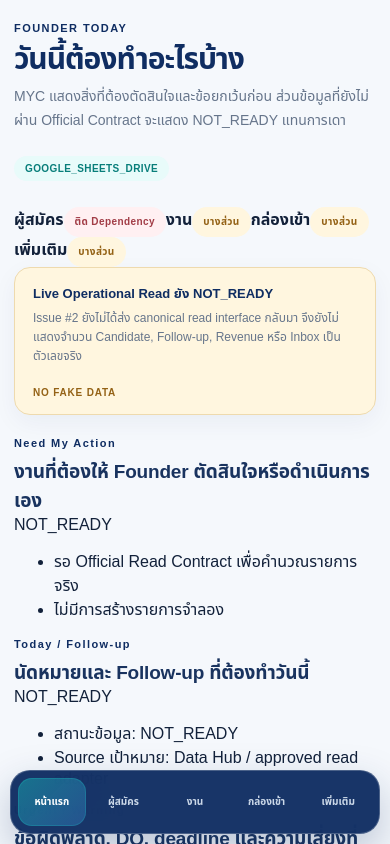
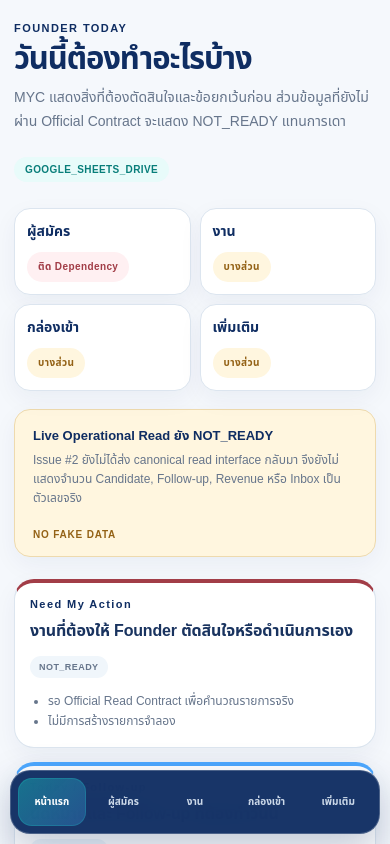
Before and after one commit to jompol-srisaman/MeYou-Connect, a Next.js app: page / in a window 390 px wide. Shown: the top 844 px of the page. Built offline with nearby package versions, Linux system fonts and the light colour scheme.

Commit message:
style(pwa): finish Founder mobile-first interaction styles

```diff
--- a/app/pwa.css
+++ b/app/pwa.css
@@ -1,11 +1,161 @@
-.mobile-bottom-nav {
-  display: none;
+.quick-grid {
+  display: grid;
+  grid-template-columns: repeat(4, minmax(0, 1fr));
+  gap: 12px;
+  margin-bottom: 18px;
+}
+.quick-link,
+.more-card {
+  display: flex;
+  align-items: center;
+  justify-content: space-between;
+  gap: 10px;
+  min-height: 76px;
+  padding: 14px;
+  border: 1px solid var(--line);
+  border-radius: var(--radius-md);
+  background: var(--surface);
+  box-shadow: var(--shadow-soft);
+}
+.quick-link strong,
+.more-card strong { color: var(--myc-navy); font-size: 14px; }
+
+.founder-lane-grid {
+  display: grid;
+  grid-template-columns: repeat(2, minmax(0, 1fr));
+  gap: 14px;
+  margin-bottom: 18px;
+}
+.action-lane {
+  padding: 18px;
+  border: 1px solid var(--line);
+  border-radius: var(--radius-lg);
+  background: var(--surface);
+  box-shadow: var(--shadow-soft);
+}
+.action-lane-danger { border-top: 4px solid var(--danger); }
+.action-lane-warning { border-top: 4px solid var(--warn); }
+.action-lane-brand { border-top: 4px solid var(--myc-sky); }
+.action-lane-success { border-top: 4px solid var(--myc-teal); }
+.action-lane-head { display: flex; justify-content: space-between; gap: 14px; align-items: flex-start; }
+.action-lane h2 { font-size: 16px; line-height: 1.45; }
+.state-chip {
+  display: inline-flex;
+  align-items: center;
+  border-radius: 999px;
+  padding: 6px 9px;
+  background: var(--surface-soft);
+  color: var(--muted);
+  font-size: 9px;
+  font-weight: 800;
+  letter-spacing: .05em;
+  white-space: nowrap;
+}
+.compact-list { margin: 14px 0 0; padding-left: 18px; color: var(--muted); font-size: 12px; line-height: 1.65; }
+.safe-boundary-panel { background: linear-gradient(180deg, var(--sky-soft), var(--surface)); }
+
+.workspace-status-card,
+.next-step-card {
+  display: flex;
+  align-items: center;
+  justify-content: space-between;
+  gap: 16px;
+  margin-bottom: 16px;
+  padding: 16px 18px;
+  border: 1px solid var(--line);
+  border-radius: var(--radius-md);
+  background: var(--surface);
+  box-shadow: var(--shadow-soft);
+}
+.workspace-status-card strong { display: block; margin-top: 5px; color: var(--myc-navy); font-size: 18px; }
+.workspace-status-card p { margin-top: 4px; color: var(--muted); font-size: 11px; }
+.workspace-status-label,
+.next-step-card span { color: var(--muted); font-size: 10px; font-weight: 700; text-transform: uppercase; letter-spacing: .05em; }
+.next-step-card strong { display: block; margin-top: 6px; color: var(--myc-navy); font-size: 13px; line-height: 1.5; }
+.workspace-grid { display: grid; grid-template-columns: repeat(2, minmax(0, 1fr)); gap: 16px; margin-bottom: 16px; }
+.workspace-panel { min-height: 100%; }
+.boundary-panel { background: linear-gradient(180deg, var(--surface), var(--surface-soft)); }
+.secondary-button {
+  display: inline-flex;
+  align-items: center;
+  justify-content: center;
+  min-height: 42px;
+  padding: 9px 13px;
+  border-radius: var(--radius-sm);
+  background: var(--myc-navy);
+  color: var(--myc-white);
+  font-size: 12px;
+  font-weight: 800;
+  white-space: nowrap;
+}
+.more-grid { display: grid; grid-template-columns: repeat(3, minmax(0, 1fr)); gap: 12px; margin-bottom: 18px; }
+.more-card p { margin-top: 5px; color: var(--muted); font-size: 11px; }
+.future-panel { margin-bottom: 20px; }
+.future-module-list { margin-top: 12px; }
+.future-module-row { display: flex; align-items: center; justify-content: space-between; gap: 14px; padding: 13px 0; border-top: 1px solid var(--line); }
+.future-module-row:first-child { border-top: 0; }
+.future-module-row strong { color: var(--myc-navy); font-size: 13px; }
+.future-module-row p { margin-top: 3px; color: var(--muted); font-size: 10px; overflow-wrap: anywhere; }
+
+.offline-banner,
+.pwa-update-banner {
+  position: sticky;
+  top: 10px;
+  z-index: 950;
+  display: flex;
+  align-items: center;
+  justify-content: space-between;
+  gap: 12px;
+  margin: 0 auto 14px;
+  max-width: 720px;
+  padding: 11px 13px;
+  border-radius: var(--radius-md);
+  background: var(--myc-navy);
+  color: var(--myc-white);
+  box-shadow: var(--shadow);
+  font-size: 12px;
+}
+.offline-banner strong { color: var(--myc-teal); }
+.offline-banner span { opacity: .9; }
+.pwa-update-banner {
+  position: fixed;
+  left: 16px;
+  right: 16px;
+  bottom: calc(86px + env(safe-area-inset-bottom));
+  top: auto;
+  z-index: 1000;
+}
+.pwa-update-banner strong { display: block; color: var(--myc-white); }
+.pwa-update-banner span { display: block; margin-top: 3px; color: #cbd8e8; font-size: 10px; }
+.pwa-update-banner button {
+  border: 0;
+  border-radius: var(--radius-sm);
+  padding: 9px 12px;
+  background: var(--myc-teal);
+  color: var(--myc-navy);
+  font-weight: 800;
+  cursor: pointer;
+}
+
+.mobile-bottom-nav { display: none; }
+
+@media (max-width: 980px) {
+  .quick-grid { grid-template-columns: repeat(2, minmax(0, 1fr)); }
+  .workspace-grid, .founder-lane-grid { grid-template-columns: 1fr; }
+  .more-grid { grid-template-columns: 1fr 1fr; }
 }
 
 @media (max-width: 680px) {
-  .main-area {
-    padding-bottom: calc(96px + env(safe-area-inset-bottom));
-  }
+  .main-area { padding-bottom: calc(96px + env(safe-area-inset-bottom)); }
+  .founder-header h1 { font-size: 31px; }
+  .compact-page-header h1 { font-size: 30px; }
+  .quick-grid { grid-template-columns: 1fr 1fr; gap: 9px; }
+  .quick-link { min-height: 68px; padding: 12px; flex-direction: column; align-items: flex-start; }
+  .action-lane { padding: 15px; }
+  .action-lane-head { flex-direction: column; }
+  .workspace-status-card, .next-step-card { align-items: flex-start; flex-direction: column; }
+  .more-grid { grid-template-columns: 1fr; }
+  .pwa-update-banner { bottom: calc(86px + env(safe-area-inset-bottom)); }
 
   .mobile-bottom-nav {
     position: fixed;
```
